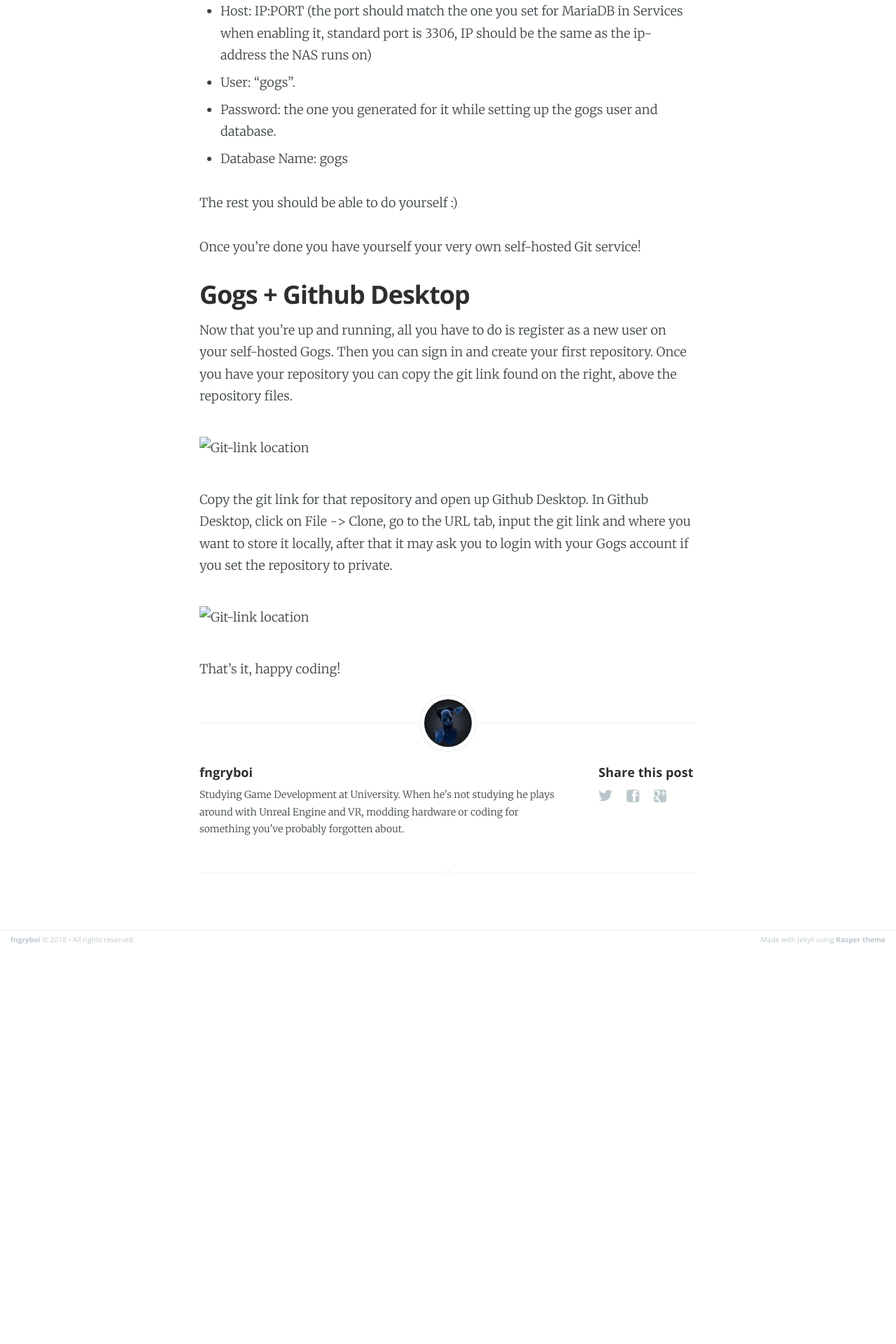
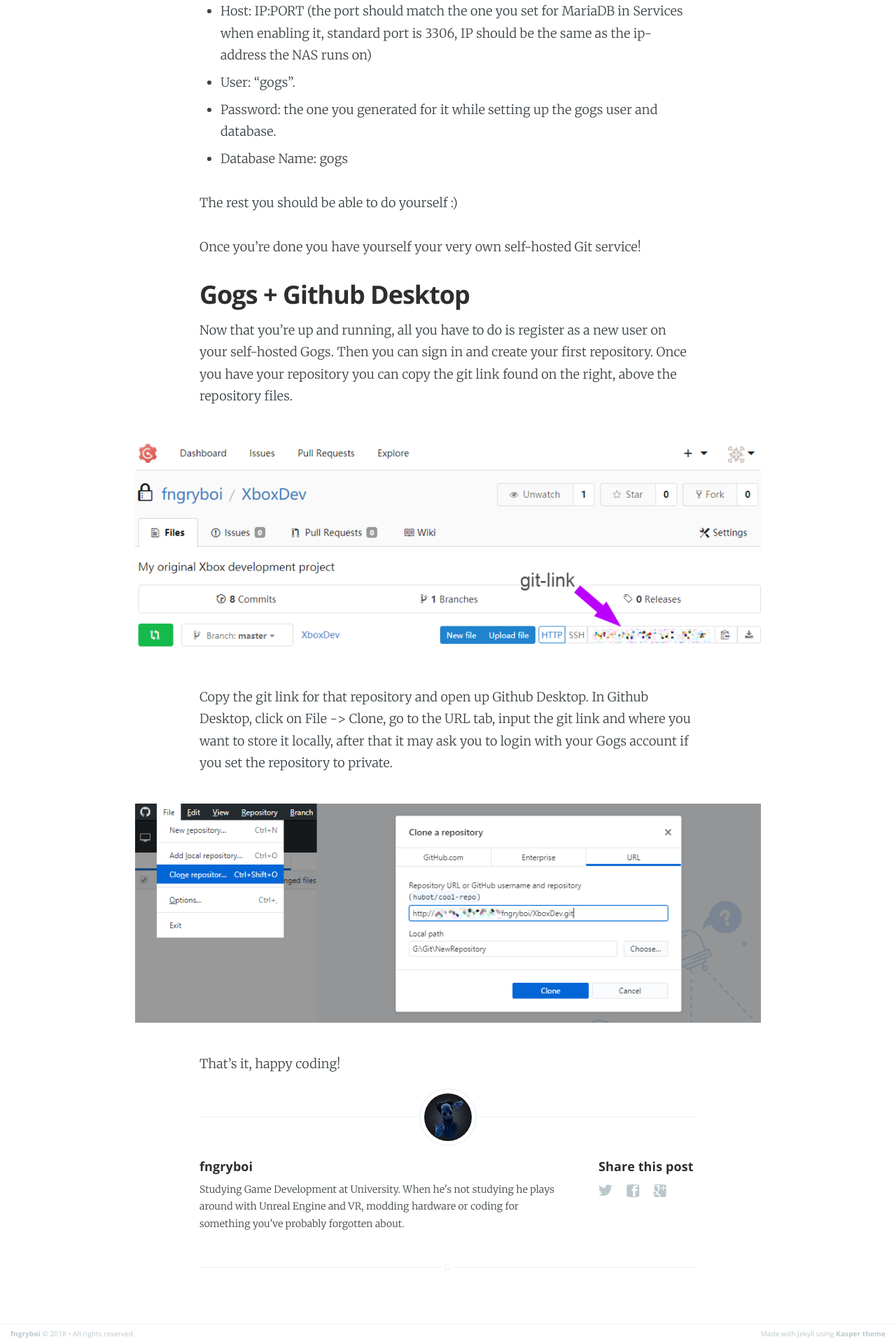
Before and after one commit to fngryboi/fngryboi.github.io, a Jekyll site: the page built from _posts/2018-04-23-git-server-on-nas.md, in a window 1280 px wide. Shown: the part 1806-3726 px from the top of the page at 70% size. Built offline with Jekyll 4.4.1, drawn with Linux system fonts in a browser that asks for light colours; before the commit the page ends 3162 px from its top, so only the background shows below that.

Commit message:
links fix

```diff
--- a/_posts/2018-04-23-git-server-on-nas.md
+++ b/_posts/2018-04-23-git-server-on-nas.md
@@ -45,10 +45,10 @@ Once you're done you have yourself your very own self-hosted Git service!
 
 Now that you're up and running, all you have to do is register as a new user on your self-hosted Gogs. Then you can sign in and create your first repository. Once you have your repository you can copy the git link found on the right, above the repository files.
 
-![Git-link location](../assets/images/posts/self-hosted-gogs/git-link.png)
+![Git-link location](/assets/images/posts/self-hosted-gogs/git-link.png)
 
 Copy the git link for that repository and open up Github Desktop. In Github Desktop, click on File -> Clone, go to the URL tab, input the git link and where you want to store it locally, after that it may ask you to login with your Gogs account if you set the repository to private.
 
-![Git-link location](../assets/images/posts/self-hosted-gogs/clone-repo.png)
+![Git-link location](/assets/images/posts/self-hosted-gogs/clone-repo.png)
 
 That's it, happy coding!
```
